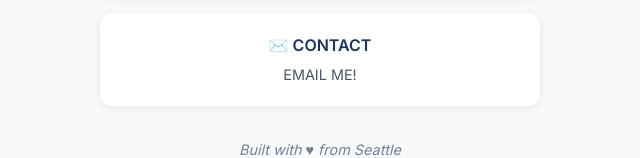
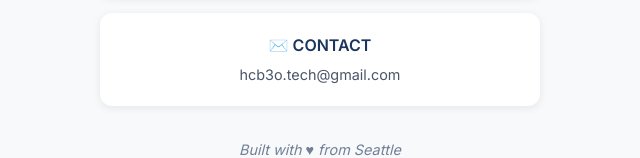
Before and after one commit to lienmly/lienmly.github.io, a plain HTML site: page index.html in a window 1280 px wide. Shown: the part 333-491 px from the top of the page, without its empty margins (320-960 px from the left). Drawn offline with nearby package versions, Linux system fonts and the light colour scheme.

Commit message:
add email

```diff
--- a/index.html
+++ b/index.html
@@ -76,7 +76,7 @@
 
     <a href="mailto:hcb3o.tech@gmail.com" class="link-card">
         <div class="link-title">✉️ CONTACT</div>
-        <div class="link-desc">EMAIL ME!</div>
+        <div class="link-desc">hcb3o.tech@gmail.com</div>
     </a>
 
     <div class="footer">Built with ♥ from Seattle</div>
```
